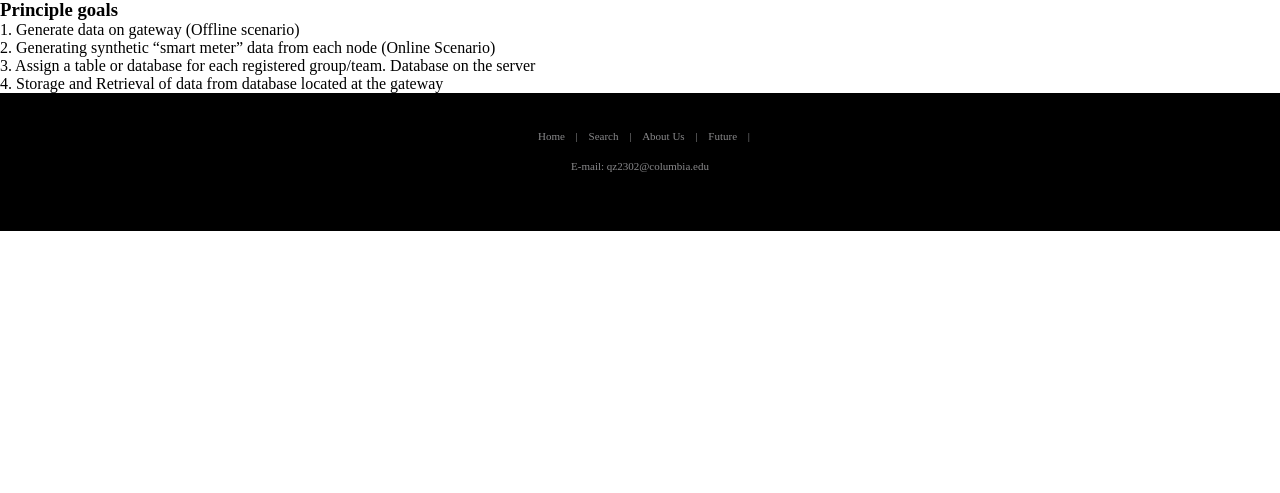
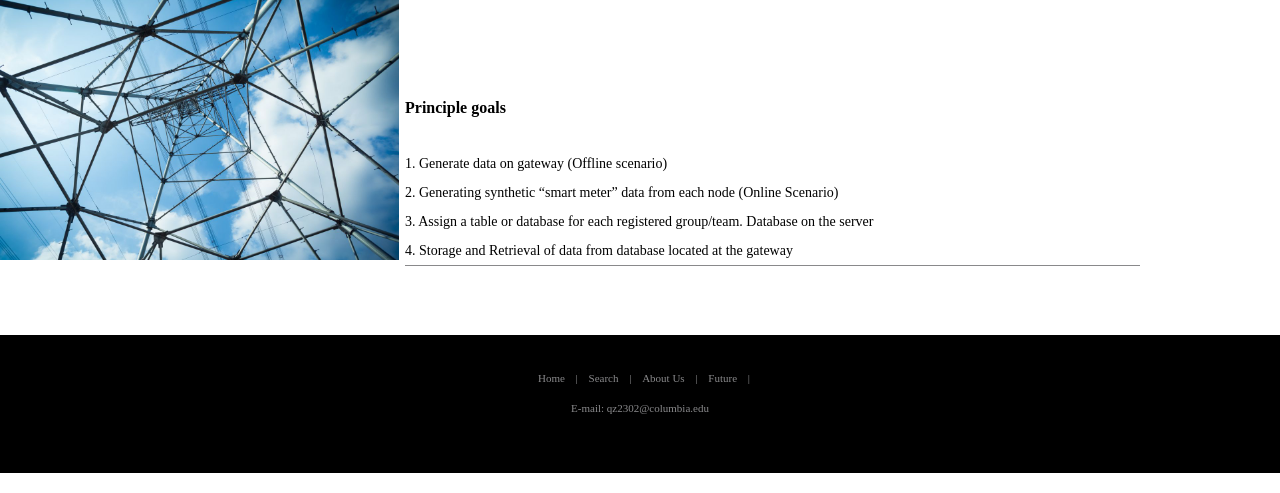
Before and after one commit to Lillianaloha/ASE-smartgrid, a PHP site: page /html/about.html in a window 1280 px wide; the page is wider, and only the part inside the window is pictured. Shown: the part 307-800 px from the top of that part. Run offline with PHP 8.4, Linux system fonts and the light colour scheme.

Commit message:
update old changes

```diff
--- /dev/null
+++ b/front-end/css/about.css
@@ -0,0 +1,64 @@
+#main .content{
+	width: 1141px;
+	margin-bottom: 10px;
+}
+#main .content .section1{
+	/*width: 1141px;*/
+	width: 735px;
+	/*height: 320px;*/
+	height: 226px;
+	padding-top: 100px;
+	background: url(../img/about1.png) no-repeat;
+    background-size: 35% 80%;
+	padding-left: 405px;
+}
+#main .content .section1 h3{
+	font-size: 16px;
+	height: 50px;
+}
+#main .content .section1 p{
+	font-size: 14px;
+	line-height: 29px;
+	border-bottom: 1px solid #89898B;
+}
+#main .content .section2{
+	width: 1141px;
+	height: 402px;
+	/*background: blue;*/
+	border-bottom: 1px solid #89898B;
+}
+#main .content .section2 h3{
+	line-height: 78px;
+	font-size: 14px;
+	text-align: center;
+}
+#main .content .section2 li{
+	float: left;
+	width: 340px;
+	text-align: center;
+	font-size: 12px;
+}
+#main .content .section2 img{
+	margin-bottom: 34px;
+}
+#main .content .section3{
+	width: 1141px;
+	height: 984px;
+	/*background: purple;*/
+}
+#main .content .section3 h3{
+	line-height: 86px;
+	font-size: 14px;
+	text-align: center;
+}
+#main .content .section3 .show-box{
+	width: 1141px;
+	overflow: hidden;
+}
+#main .content .section3 .show-box .show{
+	width: 1201px;
+}
+#main .content .section3 .show-box .show img{
+	float: left;
+	margin: 0 59px 59px 0;
+}
--- a/front-end/html/success2.php
+++ b/front-end/html/success2.php
@@ -3,7 +3,7 @@
 
 <?php
     global $conn;
-    $id = $_POST['id'];
+    $id = $_GET['id'];
     $query = "SELECT * FROM smartgrid ";
     $query .= "WHERE TeamID = $id ";
     $result = mysqli_query($conn, $query);
@@ -17,6 +17,7 @@
         $node = $row['NodeID'];
 
     }
+    echo $id;
 ?>
 
 <!DOCTYPE html>
@@ -144,7 +145,7 @@ th {
 				<a href="../index.html">Home</a> |
 				<a href="success.php">Search</a> |
 				<a href="about.html">About Us</a> |
-				<a href="server.html">Future</a> |
+				<a href="future.html">Future</a> |
 			</p>
 			<p>
 				E-mail: qz2302@columbia.edu
--- a/front-end/testcase.php
+++ b/front-end/testcase.php
@@ -36,7 +36,6 @@ do
     $generate_Port = 8001;
     $time_rate = 10;
     $sampling_rate = 10;
-
 
     //Or we can pre-set IP and port?
 
```
Also changed, not shown: front-end/css/future.css (added, +24 -0 lines), front-end/db.php (+7 -2 lines), front-end/html/success.php (+3 -14 lines), front-end/html/testmain.php (+7 -5 lines), front-end/index.html (+4 -3 lines), front-end/img/about1.png (added), front-end/img/future.jpeg (added), front-end/includes/header.php (line endings or trailing spaces), 1 other file.
